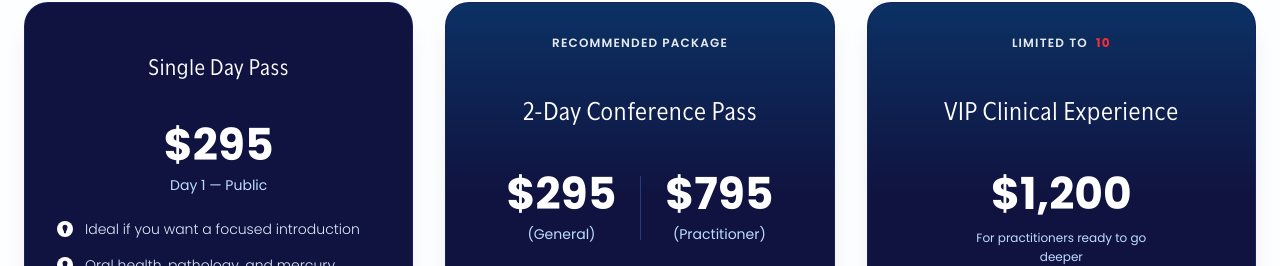
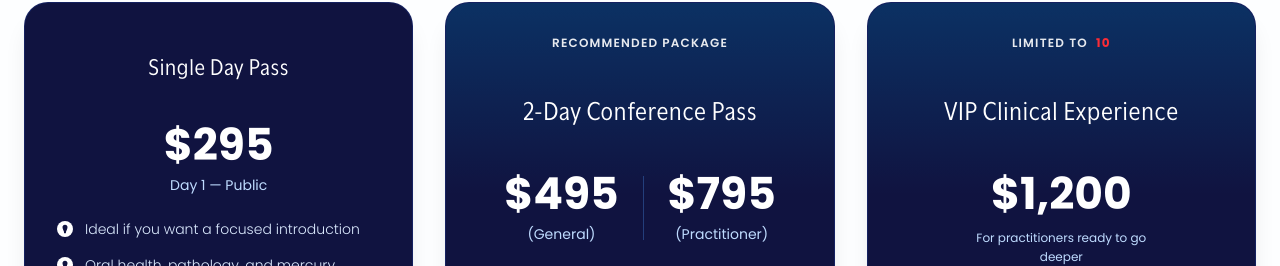
Before and after one commit to webasiWebApp/osc, a Next.js app: page / in a window 1280 px wide. Shown: the part 8373-8639 px from the top of the page. Built offline with nearby package versions, Linux system fonts and the light colour scheme; no server answers.

Commit message:
feat: add interactive pricing package section with liquid hover glow effects

```diff
--- a/components/packageSec.tsx
+++ b/components/packageSec.tsx
@@ -135,7 +135,7 @@
 
           <div className="flex items-center justify-center gap-6 mb-10">
             <div className="flex flex-col text-center">
-              <span className="text-[2.75rem] font-bold text-white leading-none">$295</span>
+              <span className="text-[2.75rem] font-bold text-white leading-none">$495</span>
               <span className="text-sm text-blue-200 mt-2">(General)</span>
             </div>
             <div className="w-px h-16 bg-blue-400/30" />
```
